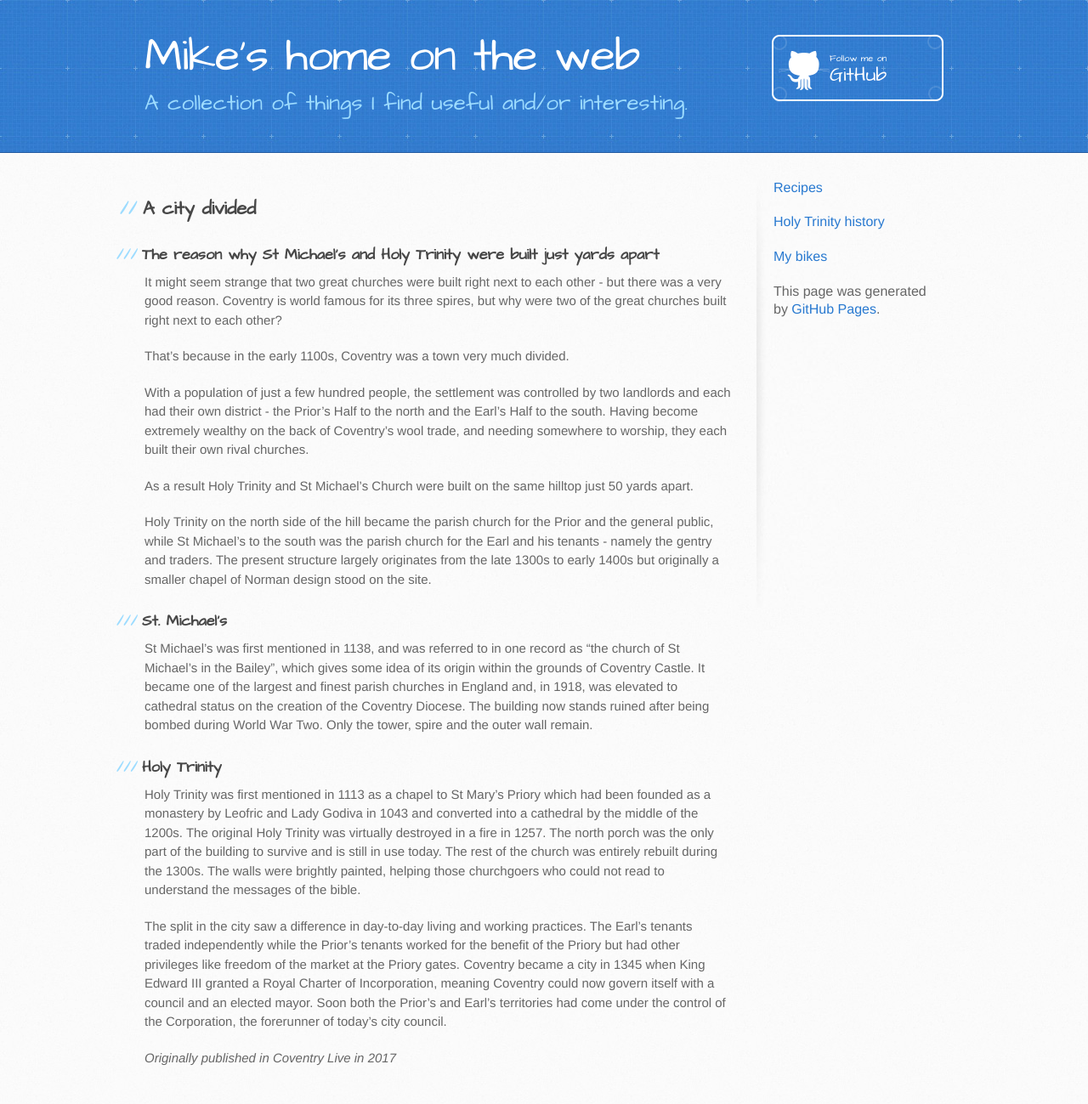
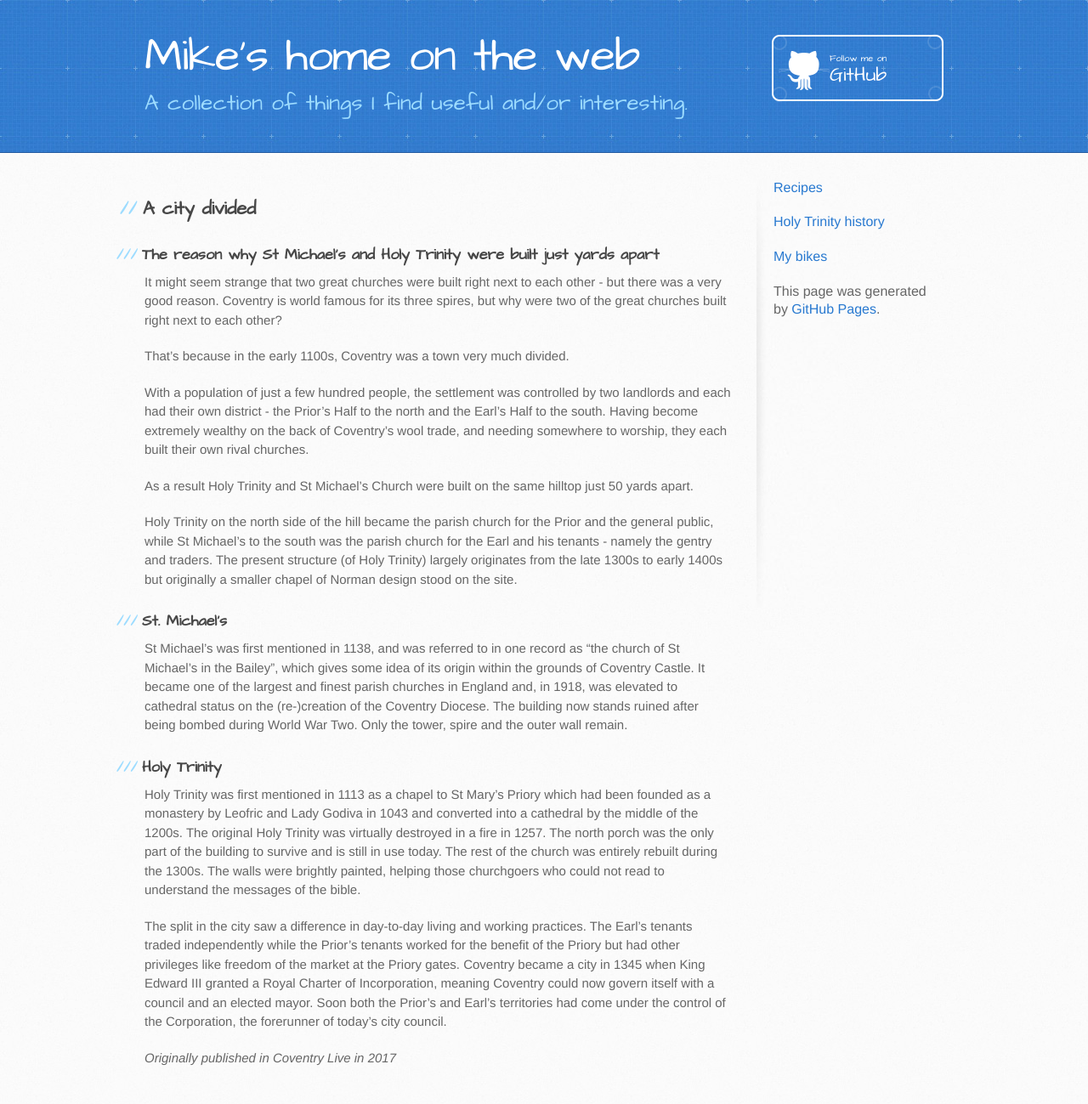
Before and after one commit to emseedee/emseedee.github.io, a Jekyll site: the page built from htc/divided.md, in a window 1280 px wide. Shown: the whole page at 85% size. Built offline with Jekyll 4.4.1, drawn with Linux system fonts in a browser that asks for light colours; our own code applies the rules of GitHub Pages for plain Markdown files.

Commit message:
Update divided.md

```diff
--- a/htc/divided.md
+++ b/htc/divided.md
@@ -12,11 +12,12 @@ Having become extremely wealthy on the back of Coventry's wool trade, and needin
 As a result Holy Trinity and St Michael's Church were built on the same hilltop just 50 yards apart.
 
 Holy Trinity on the north side of the hill became the parish church for the Prior and the general public, while St Michael's
-to the south was the parish church for the Earl and his tenants - namely the gentry and traders. The present structure largely originates from the late 1300s to early 1400s but originally a smaller chapel of Norman design stood on the site.
+to the south was the parish church for the Earl and his tenants - namely the gentry and traders. The present structure (of Holy Trinity) largely originates
+from the late 1300s to early 1400s but originally a smaller chapel of Norman design stood on the site.
 
 ### St. Michael's
 St Michael's was first mentioned in 1138, and was referred to in one record as "the church of St Michael's in the Bailey", which gives some idea of its origin within the grounds of Coventry Castle.
-It became one of the largest and finest parish churches in England and, in 1918, was elevated to cathedral status on the creation of the Coventry Diocese.
+It became one of the largest and finest parish churches in England and, in 1918, was elevated to cathedral status on the (re-)creation of the Coventry Diocese.
 The building now stands ruined after being bombed during World War Two. Only the tower, spire and the outer wall remain.
 
 ### Holy Trinity
```
